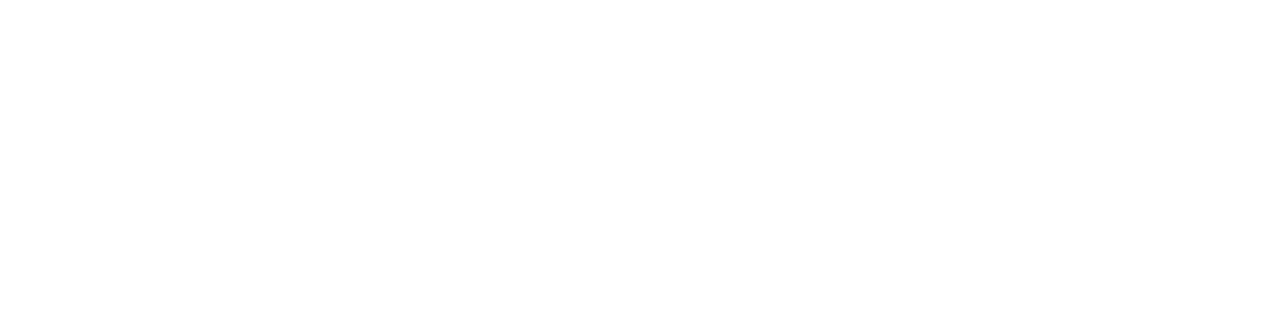
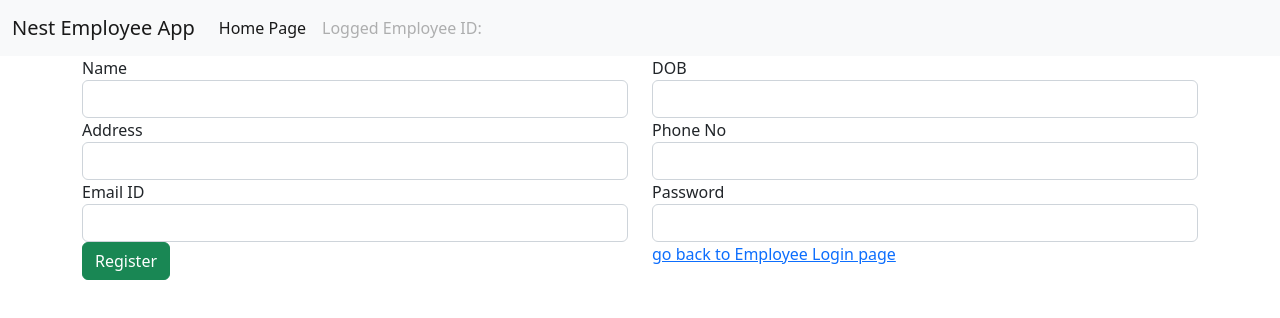
Before and after one commit to rahul3520/Nest_EmployeeApp_angular, an Angular app: page /employeeRegistration in a window 1280 px wide. Before the commit this address led to /. Shown: the top 318 px of the page. Built offline with nearby package versions, Linux system fonts and the light colour scheme.

Commit message:
logout pages

```diff
--- a/src/app/admin-login-page/admin-login-page.component.html
+++ b/src/app/admin-login-page/admin-login-page.component.html
@@ -11,13 +11,13 @@
                 </div>
                 <div class="col col-12 col-sm-12 col-md-12 col-lg-12 col-xl-12 col-xxl-12">
                     <label for="" class="label-control">Password</label>
-                    <input name="password" [(ngModel)]="password" type="password" name="" id="" class="form-control">
+                    <input name="password" [(ngModel)]="password" type="password" id="" class="form-control">
                 </div>
                 <div class="col col-12 col-sm-12 col-md-12 col-lg-12 col-xl-12 col-xxl-12">
                     <button (click)="adminLoginCheck()" class="btn btn-success">Login</button>
                 </div>
                 <div class="col col-12 col-sm-12 col-md-12 col-lg-12 col-xl-12 col-xxl-12">
-                    <a href="">Go to Employee Login page</a>
+                    <a routerLink="/employeeLogin">Go to Employee Login page</a>
                 </div>
             </div>
         </div>
--- a/src/app/admin-login-page/admin-login-page.component.ts
+++ b/src/app/admin-login-page/admin-login-page.component.ts
@@ -17,11 +17,14 @@ export class AdminLoginPageComponent {
   {
     if(this.username=="admin" && this.password=="12345")
     {
-      this.route.navigate(["/"])
+      this.route.navigate(["/adminProfile"])
     }
     else
     {
       alert("Invalid login")
+      this.username=""
+      this.password=""
+
     }
   }
 
--- a/src/app/employee-login-page/employee-login-page.component.html
+++ b/src/app/employee-login-page/employee-login-page.component.html
@@ -11,16 +11,16 @@
             </div>
                 <div class="col col-12 col-sm-12 col-md-12 col-lg-12 col-xl-12 xol-xxl-12">
                     <label for="" class="label-control">Password</label>
-                    <input name="password" [(ngModel)]="passowrd" type="password" name="" id="" class="form-control">
+                    <input name="password" [(ngModel)]="passowrd" type="password" id="" class="form-control">
                 </div>
                 <div class="col col-12 col-sm-12 col-md-12 col-lg-12 col-xl-12 xol-xxl-12">
                     <button (click)="employeeLoginCheck()" class="btn btn-success">Login</button>
                 </div>
                 <div class="col col-12 col-sm-12 col-md-12 col-lg-12 col-xl-12 xol-xxl-12">
-                    <a href="">go back to admin login</a>
+                    <a routerLink="/">go back to admin login</a>
                 </div>
                 <div class="col col-12 col-sm-12 col-md-12 col-lg-12 col-xl-12 xol-xxl-12">
-                    <a href="">go to Employee Registration page</a>
+                    <a routerLink="/employeeRegistration">go to Employee Registration page</a>
                 </div>
             </div>
 
--- a/src/app/employee-login-page/employee-login-page.component.ts
+++ b/src/app/employee-login-page/employee-login-page.component.ts
@@ -1,4 +1,6 @@
 import { Component } from '@angular/core';
+import { Router } from '@angular/router';
+import { ApiService } from '../api.service';
 
 @Component({
   selector: 'app-employee-login-page',
@@ -11,6 +13,8 @@ export class EmployeeLoginPageComponent {
   emailId=""
   password=""
 
+  constructor(private api:ApiService,private route:Router){}
+
 
   employeeLoginCheck=()=>
   {
@@ -18,6 +22,28 @@ export class EmployeeLoginPageComponent {
 
     console.log(data)
 
+    this.api.EmployeeLogin(data).subscribe(
+
+      (response:any)=>
+      {
+        console.log(response)
+
+        if(response.status=="success")
+        {
+          localStorage.setItem("empInfo",response.id)
+
+          this.route.navigate(["/employeeProfile"])
+        }
+        else
+        {
+          alert("Invalid Login!")
+
+          this.emailId=""
+          this.password=""
+        }
+      }
+    )
+
 
   }
 
--- /dev/null
+++ b/src/app/employee-registration-page/employee-registration-page.component.html
@@ -0,0 +1,36 @@
+<app-admin-logoutbar></app-admin-logoutbar>
+
+<div class="container">
+    <div class="row">
+        <div class="col col-12 col-sm-6 col-md-6 col-lg-6 col-xl-6 col-xxl-6">
+            <label for="" class="label-control">Name</label>
+            <input name="name" [(ngModel)]="name" type="text" class="form-control">
+        </div>
+        <div class="col col-12 col-sm-6 col-md-6 col-lg-6 col-xl-6 col-xxl-6">
+            <label for="" class="label-control">DOB</label>
+            <input name="dob" [(ngModel)]="dob" type="text" class="form-control">
+        </div>
+        <div class="col col-12 col-sm-6 col-md-6 col-lg-6 col-xl-6 col-xxl-6">
+            <label for="" class="label-control">Address</label>
+            <input name="address" [(ngModel)]="address" type="text" class="form-control">
+        </div>
+        <div class="col col-12 col-sm-6 col-md-6 col-lg-6 col-xl-6 col-xxl-6">
+            <label for="" class="label-control">Phone No</label>
+            <input name="phoneNo" [(ngModel)]="phoneNo" type="text" class="form-control">
+        </div>
+        <div class="col col-12 col-sm-6 col-md-6 col-lg-6 col-xl-6 col-xxl-6">
+            <label for="" class="label-control">Email ID</label>
+            <input name="emailId" [(ngModel)]="emailId" type="text" class="form-control">
+        </div>
+        <div class="col col-12 col-sm-6 col-md-6 col-lg-6 col-xl-6 col-xxl-6">
+            <label for="" class="label-control">Password</label>
+            <input name="password" [(ngModel)]="password" type="password" class="form-control">
+        </div>
+        <div class="col col-12 col-sm-6 col-md-6 col-lg-6 col-xl-6 col-xxl-6">
+            <button (click)="EmployeeRegister()" class="btn btn-success">Register</button>
+        </div>
+        <div class="col col-12 col-sm-6 col-md-6 col-lg-6 col-xl-6 col-xxl-6">
+            <a routerLink="/employeeLogin">go back to Employee Login page</a>
+        </div>
+    </div>
+</div>
--- /dev/null
+++ b/src/app/employee-registration-page/employee-registration-page.component.ts
@@ -0,0 +1,61 @@
+import { Component } from '@angular/core';
+import { ApiService } from '../api.service';
+
+@Component({
+  selector: 'app-employee-registration-page',
+  templateUrl: './employee-registration-page.component.html',
+  styleUrls: ['./employee-registration-page.component.css']
+})
+export class EmployeeRegistrationPageComponent {
+
+  name=""
+  dob=""
+  phoneNo=""
+  address=""
+  emailId=""
+  password=""
+
+  constructor(private api:ApiService){}
+
+  EmployeeRegister=()=>
+  {
+    let data:any={
+      "name":this.name,
+      "dob":this.dob,
+      "phoneNo":this.phoneNo,
+      "address":this.address,
+     "emailId":this.emailId,
+     "password":this.password
+    }
+
+    console.log(data)
+
+    this.api.EmployeeRegistration(data).subscribe(
+
+      (response:any)=>
+      {
+        console.log(response)
+
+        if(response.status=="success")
+        {
+          alert("Employee Registered successfully!")
+
+          this.name=""
+          this.dob=""
+          this.phoneNo=""
+          this.address=""
+          this.emailId=""
+          this.password=""
+
+        }
+        else
+        {
+          alert("Failed to register Employee")
+        }
+
+
+      }
+    )
+
+  }
+}
```
Also changed, not shown: src/app/app.module.ts (+11 -1 lines), src/app/employee-registration-page/employee-registration-page.component.css (added).
